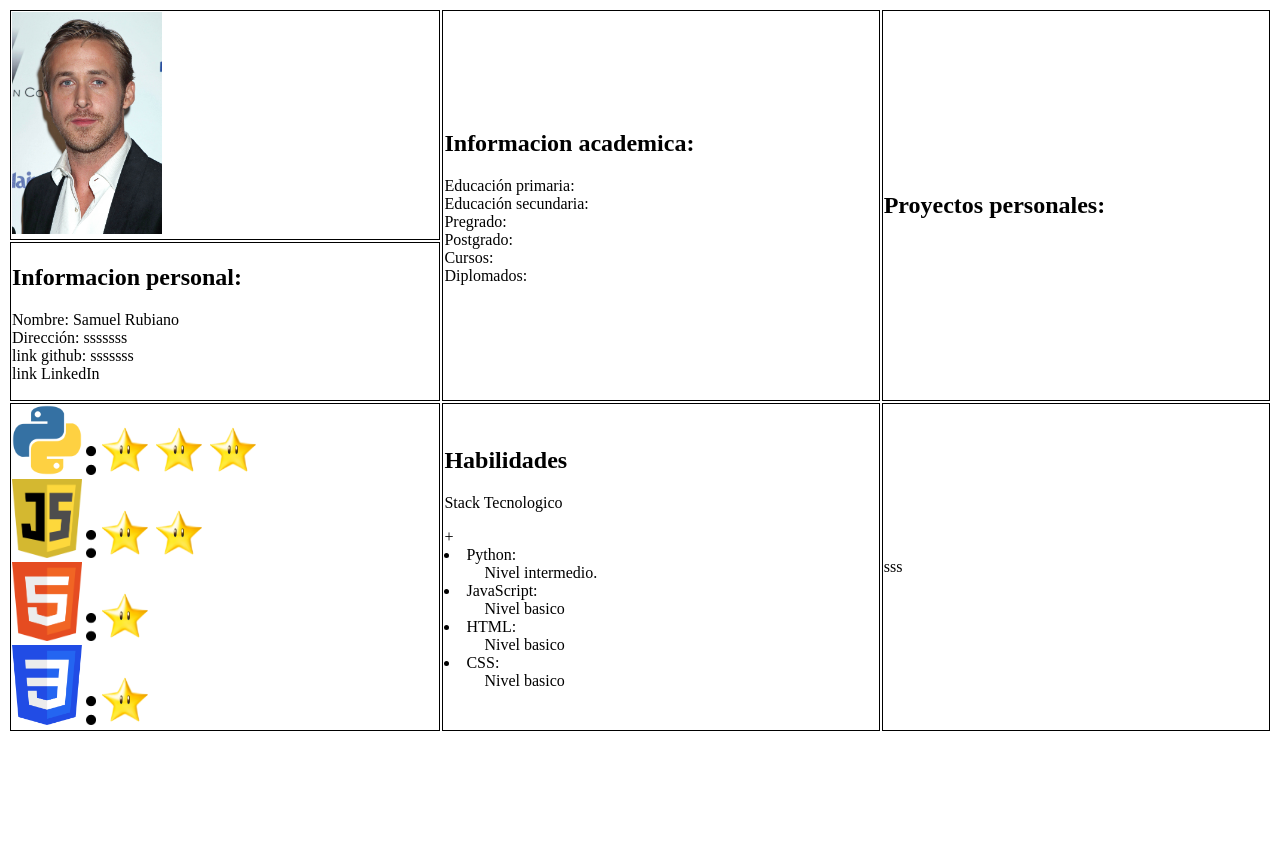
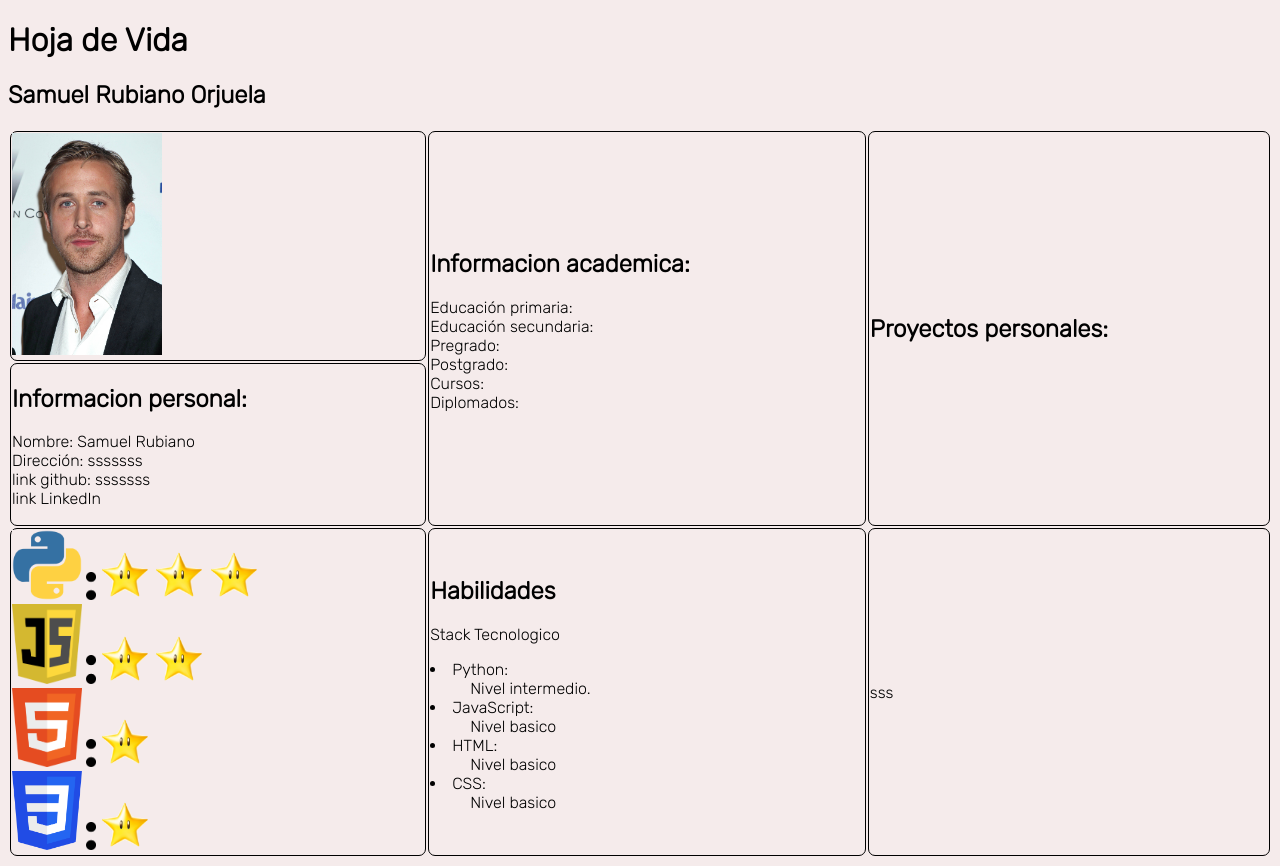
Before and after one commit to samuelRubianoOrjuela/hojaDeVida, a plain HTML site: page index.html in a window 1280 px wide. Before the commit the page ends 800 px from the top, so only its background shows below. Drawn offline with Linux system fonts and the light colour scheme.

Commit message:
Add files via upload

```diff
--- a/css/styles.css
+++ b/css/styles.css
@@ -1,8 +1,13 @@
+* {
+    font-family: 'rubik', sans-serif;
+    background-color: #F5EBEB;
+}
 .info{
     width: 100%;
 }
 tr, td {
-    border: solid 1px
+    border: solid 1px;
+    border-radius: 7px;
 }
 .foto {
     width: 150px;
--- a/index.html
+++ b/index.html
@@ -4,9 +4,14 @@
     <meta charset="UTF-8">
     <meta name="viewport" content="width=device-width, initial-scale=1.0">
     <link rel="stylesheet" href="css/styles.css">
+    <link rel="preconnect" href="https://fonts.googleapis.com">
+    <link rel="preconnect" href="https://fonts.gstatic.com" crossorigin>
+    <link href="https://fonts.googleapis.com/css2?family=Rubik:wght@300&display=swap" rel="stylesheet">
     <title>Document</title>
 </head>
 <body>
+    <h1>Hoja de Vida</h1>
+    <h2>Samuel Rubiano Orjuela</h2>
     <table class="info">
         <tr>
             <td >
@@ -61,7 +66,7 @@
                 <h2>Habilidades</h2>
                 <p>
                     Stack Tecnologico
-                    <dl>+
+                    <dl>
                         <dt><li>Python:</li></dt>
                         <dd>Nivel intermedio.</dd>
                         <dt><li>JavaScript:</li></dt>
```
